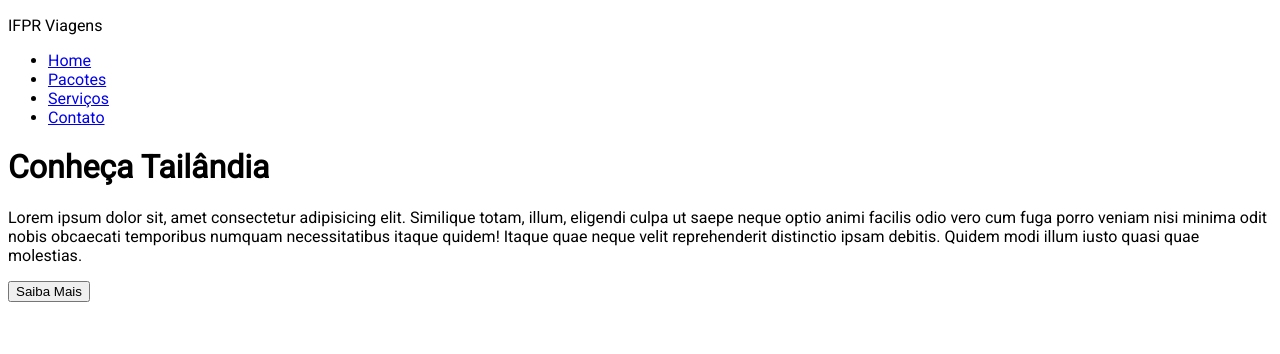
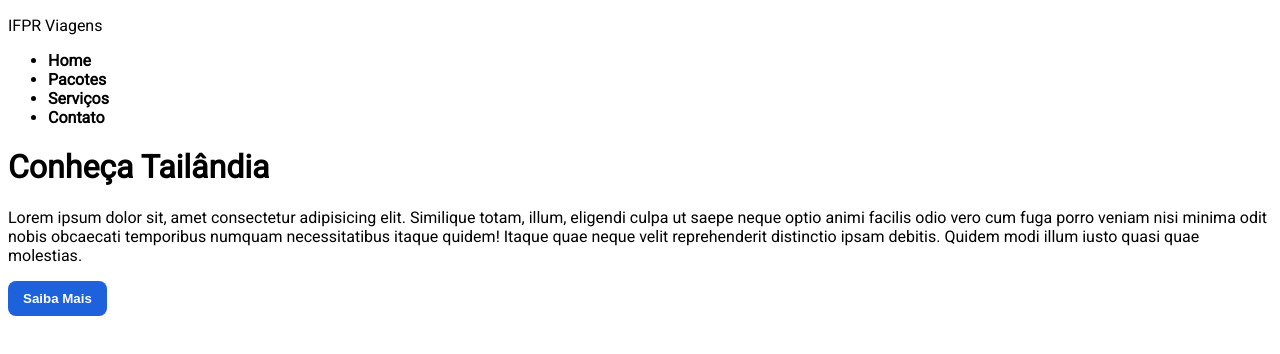
Before and after one commit to Eduardogmaas/siteviagens_webl_2023, a plain HTML site: page index.html in a window 1280 px wide. Drawn offline with Linux system fonts and the light colour scheme.

Commit message:
Update style.css

```diff
--- a/style.css
+++ b/style.css
@@ -3,3 +3,21 @@
 body{
      font-family: 'Roboto', sans-serif;
      }
+ul{
+     list-style;
+     font-weight: bold;
+}
+
+a {
+     text-decoration: none;
+     color: inherit;
+}
+
+button{
+     padding: 10px 15px;
+     border-radius: 8px;
+     font-weight: bold;
+     border: 0;
+     background: #1d61dd;
+     color: white;
+}
```
